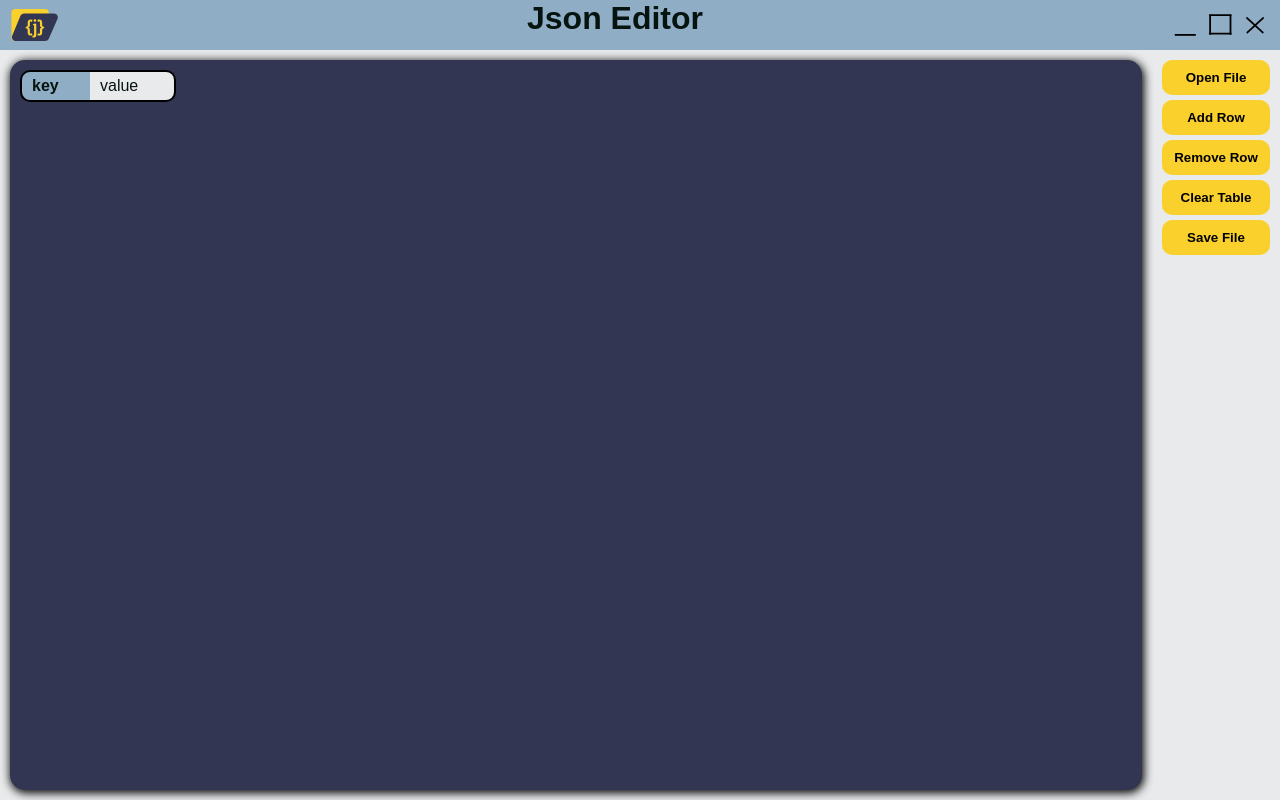
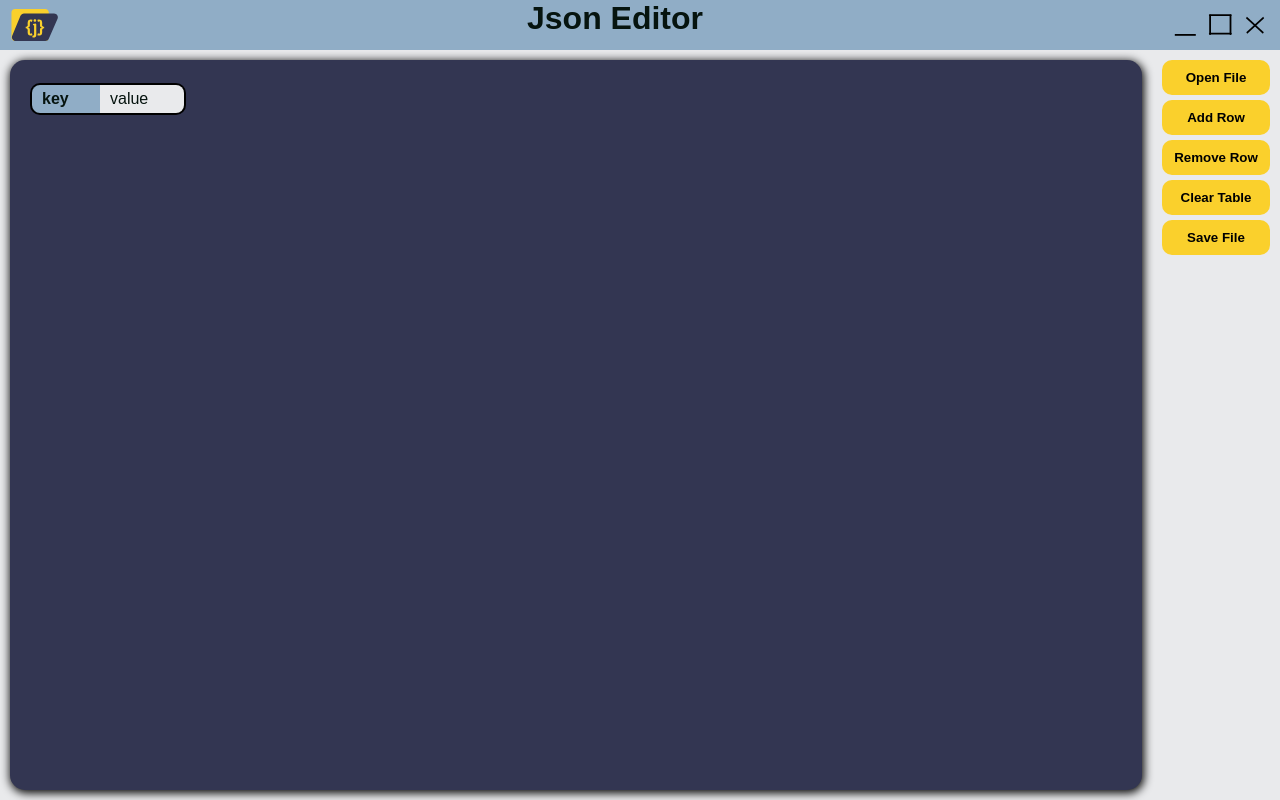
Before and after one commit to TMG8047KG/JsonEditor, a React (Vite) app: page / in a window 1280 px wide. Both pictures are taken after a click on the button "Create project". Built offline with nearby package versions, Linux system fonts and the light colour scheme; a web font is replaced by a local one.

Commit message:
A better json structure

```diff
--- a/src/components/cell.tsx
+++ b/src/components/cell.tsx
@@ -1,12 +1,66 @@
 import style from './styles/cell.module.css'
 
-function cell({ name, val }: {name: string; val: string|number}){
-    return(
-        <div className={style.content}>
-            <span contentEditable className={style.key}>{name}</span>
-            <span contentEditable className={style.value}>{val}</span>
+interface CellProps {
+    id: string;
+    name: string;
+    val: string | number;
+    isSelected: boolean;
+    onSelect: () => void;
+    isExpandable?: boolean;
+    isExpanded?: boolean;
+    onToggleExpand?: () => void;
+}
+
+function Cell({
+    id,
+    name,
+    val,
+    isSelected,
+    onSelect,
+    isExpandable = false,
+    isExpanded = false,
+    onToggleExpand
+}: CellProps) {
+
+    const handleContentClick = (e: React.MouseEvent) => {
+        e.stopPropagation();
+        onSelect();
+    };
+
+    const handleExpandClick = (e: React.MouseEvent) => {
+        e.stopPropagation();
+        if (onToggleExpand) {
+            onToggleExpand();
+        }
+    };
+
+    return (
+        <div
+            className={`${style.content} ${isSelected ? style.selected : ''}`}
+            onClick={handleContentClick}
+            data-id={id}
+        >
+            <span contentEditable className={style.key}>
+                {name}
+            </span>
+
+            {/* Only show value span if not expandable */}
+            {!isExpandable && (
+                <span contentEditable className={style.value}>
+                    {val}
+                </span>
+            )}
+
+            {isExpandable && (
+                <button
+                    className={style.expandButton}
+                    onClick={handleExpandClick}
+                >
+                    {isExpanded ? '−' : '+'}
+                </button>
+            )}
         </div>
     )
 }
 
-export default cell;
+export default Cell;
--- a/src/components/editor.tsx
+++ b/src/components/editor.tsx
@@ -5,6 +5,7 @@ import Controls from "./controls";
 
 function Editor() {
   const [projectStarted, setProjectStarted] = useState(false);
+  const [hasSelectedRow, setHasSelectedRow] = useState(false);
   const tableRef = useRef<TableHandle>(null);
 
   const createProject = () => {
@@ -22,6 +23,21 @@ function Editor() {
 
   const handleClearTable = () => {
     tableRef.current?.clearTable();
+    setHasSelectedRow(false);
+  }
+
+  const handleAddNestedRow = () => {
+    tableRef.current?.addNestedRow();
+  }
+
+  const handleRemoveSelectedRow = () => {
+    tableRef.current?.removeSelectedRow();
+    setHasSelectedRow(false);
+  }
+
+  // Handle row selection change
+  const handleSelectionChange = (selected: boolean) => {
+    setHasSelectedRow(selected);
   }
 
   return (
@@ -31,9 +47,23 @@ function Editor() {
           <button className={styles.button} onClick={createProject}>
             Create project
           </button>
-        ) : (<Table ref={tableRef}/>)}
+        ) : (
+          <Table
+            ref={tableRef}
+            onSelectionChange={handleSelectionChange}
+          />
+        )}
       </div>
-      {!projectStarted ? "" : <Controls onAddRow={handleAddRow} onRemoveRow={handleRemoveRow} onClearTable={handleClearTable}/>}
+      {!projectStarted ? "" : (
+        <Controls
+          onAddRow={handleAddRow}
+          onRemoveRow={handleRemoveRow}
+          onClearTable={handleClearTable}
+          onAddNestedRow={handleAddNestedRow}
+          onRemoveSelectedRow={handleRemoveSelectedRow}
+          hasSelectedRow={hasSelectedRow}
+        />
+      )}
     </div>
   )
 }
--- a/src/components/styles/cell.module.css
+++ b/src/components/styles/cell.module.css
@@ -4,11 +4,14 @@
     font-weight: 700;
     background: #90ADC6;
     padding: 5px 10px;
+    border-radius: 10px;
+    min-width: 3rem;
+    border: 2px solid black;
+}
+
+.content:has(.value) .key {
     border-radius: 10px 0px 0px 10px;
-    min-width: 3rem;
-    border-left: 2px solid black;
-    border-top: 2px solid black;
-    border-bottom: 2px solid black;
+    border-right: none;
 }
 
 .key:focus{
@@ -33,4 +36,33 @@
 
 .content{
     display: flex;
+    align-items: center;
+    margin: 3px 0;
+    transition: all 0.2s ease;
+    cursor: pointer;
 }
+
+.content.selected .key {
+    border-color: #FAD02C;
+    box-shadow: 0 0 3px #FAD02C;
+}
+
+.content.selected .value {
+    border-color: #FAD02C;
+    box-shadow: 0 0 3px #FAD02C;
+}
+
+.expandButton {
+    margin-left: 5px;
+    display: flex;
+    justify-content: center;
+    align-items: center;
+    width: 24px;
+    height: 24px;
+    background: #FAD02C;
+    border: none;
+    border-radius: 50%;
+    font-weight: bold;
+    cursor: pointer;
+    font-size: 16px;
+}
--- a/src/components/styles/table.module.css
+++ b/src/components/styles/table.module.css
@@ -2,4 +2,23 @@
     display: flex;
     flex-direction: column;
     gap: 5px;
+    padding: 10px;
 }
+
+.row {
+    display: flex;
+    flex-direction: column;
+}
+
+.nestedRows {
+    margin-left: 20px;
+    padding-left: 10px;
+    border-left: 2px dashed #90ADC6;
+}
+
+.empty {
+    color: #E9EAEC;
+    text-align: center;
+    padding: 20px;
+    font-style: italic;
+}
--- a/src/components/table.tsx
+++ b/src/components/table.tsx
@@ -7,45 +7,197 @@ export type TableHandle = {
   addRow: () => void;
   removeRow: () => void;
   clearTable: () => void;
+  addNestedRow: () => void;
+  removeSelectedRow: () => void;
 };
 
-// Define a row type for better type safety
-type TableRow = {
+// Define row types for better type safety
+export type TableRow = {
   id: string;
   key: string;
-  value: string | number;
+  value: string | number | TableRow[];
+  isSelected: boolean;
+  parentId: string | null;
+  isExpanded?: boolean;
 };
 
-const Table = forwardRef<TableHandle>((_, ref) => {
+// Define props interface for the Table component
+interface TableProps {
+  onSelectionChange?: (selected: boolean) => void;
+}
+
+const Table = forwardRef<TableHandle, TableProps>(({ onSelectionChange }, ref) => {
     const [rows, setRows] = useState<TableRow[]>([
-        { id: "row-" + Date.now(), key: "key", value: "value" }
+        { id: "row-" + Date.now(), key: "key", value: "value", isSelected: false, parentId: null }
     ]);
 
     const tableRef = useRef<HTMLDivElement>(null);
+
+    // Handle row selection
+    const handleSelectRow = (id: string) => {
+        setRows(prevRows => {
+            const updatedRows = prevRows.map(row => ({
+                ...row,
+                isSelected: row.id === id ? true : false
+            }));
+
+            // Notify parent component about selection change
+            if (onSelectionChange) {
+                onSelectionChange(true);
+            }
+
+            return updatedRows;
+        });
+    };
+
+    // Find selected row
+    const getSelectedRow = () => {
+        return rows.find(row => row.isSelected);
+    };
+
+    // Get all top-level rows (no parent)
+    const getTopLevelRows = () => {
+        return rows.filter(row => row.parentId === null);
+    };
+
+    // Get child rows for a specific parent
+    const getChildRows = (parentId: string) => {
+        return rows.filter(row => row.parentId === parentId);
+    };
+
+    // Toggle expansion of a row with nested items
+    const toggleExpand = (id: string) => {
+        setRows(prevRows =>
+            prevRows.map(row => ({
+                ...row,
+                isExpanded: row.id === id ? !row.isExpanded : row.isExpanded
+            }))
+        );
+    };
 
     // Expose methods to parent components
     useImperativeHandle(ref, () => ({
         addRow: () => {
             setRows(prevRows => [
                 ...prevRows,
-                { id: "row-" + Date.now(), key: "", value: "" }
+                {
+                    id: "row-" + Date.now(),
+                    key: "",
+                    value: "",
+                    isSelected: false,
+                    parentId: null
+                }
             ]);
         },
         removeRow: () => {
             if (rows.length > 0) {
-                setRows(prevRows => prevRows.slice(0, -1));
+                // Remove the last top-level row
+                const topLevelRows = getTopLevelRows();
+                if (topLevelRows.length > 0) {
+                    const lastRow = topLevelRows[topLevelRows.length - 1];
+                    setRows(prevRows => prevRows.filter(row =>
+                        row.id !== lastRow.id && row.parentId !== lastRow.id
+                    ));
+                }
             }
         },
         clearTable: () => {
             setRows([]);
+            // Notify parent component about selection change
+            if (onSelectionChange) {
+                onSelectionChange(false);
+            }
+        },
+        addNestedRow: () => {
+            const selectedRow = getSelectedRow();
+            if (selectedRow) {
+                // Check if the selected row's value is empty or not an array
+                if (typeof selectedRow.value !== 'object') {
+                    // Create a new row as a child of the selected row
+                    const newRow = {
+                        id: "row-" + Date.now(),
+                        key: "",
+                        value: "",
+                        isSelected: false,
+                        parentId: selectedRow.id
+                    };
+
+                    // Update the selected row to have an array value and be expanded
+                    setRows(prevRows =>
+                        prevRows.map(row =>
+                            row.id === selectedRow.id ?
+                            { ...row, value: [], isExpanded: true } :
+                            row
+                        ).concat(newRow)
+                    );
+                } else {
+                    // Just add a new nested row to the existing array
+                    const newRow = {
+                        id: "row-" + Date.now(),
+                        key: "",
+                        value: "",
+                        isSelected: false,
+                        parentId: selectedRow.id
+                    };
+                    setRows(prevRows => [...prevRows, newRow]);
+                }
+            }
+        },
+        removeSelectedRow: () => {
+            const selectedRow = getSelectedRow();
+            if (selectedRow) {
+                // Remove the selected row and its children
+                setRows(prevRows => prevRows.filter(row =>
+                    row.id !== selectedRow.id && row.parentId !== selectedRow.id
+                ));
+
+                // Notify parent component about selection change
+                if (onSelectionChange) {
+                    onSelectionChange(false);
+                }
+            }
         }
     }));
 
+    // Recursive function to render rows with proper nesting
+    const renderRows = (parentId: string | null) => {
+        const rowsToRender = rows.filter(row => row.parentId === parentId);
+
+        return rowsToRender.map(row => {
+            const hasChildren = rows.some(r => r.parentId === row.id);
+            const isArrayValue = Array.isArray(row.value) || hasChildren;
+
+            return (
+                <div key={row.id} className={row.isSelected ? `${style.row} ${style.selected}` : style.row}>
+                    <Cell
+                        id={row.id}
+                        name={row.key}
+                        val={isArrayValue ? "" : row.value}
+                        isSelected={row.isSelected}
+                        onSelect={() => handleSelectRow(row.id)}
+                        isExpandable={isArrayValue}
+                        isExpanded={row.isExpanded}
+                        onToggleExpand={() => toggleExpand(row.id)}
+                    />
+
+                    {/* Render children if expanded and has children */}
+                    {hasChildren && row.isExpanded && (
+                        <div className={style.nestedRows}>
+                            {renderRows(row.id)}
+                        </div>
+                    )}
+                </div>
+            );
+        });
+    };
+
     return (
         <div className={style.table} ref={tableRef}>
-            {rows.length < 1 ? "There's no objects!" : rows.map(row => (
-                <Cell key={row.id} name={row.key} val={row.value} />
-            ))}
+            {rows.length < 1 ? (
+                <div className={style.empty}>There's no objects!</div>
+            ) : (
+                renderRows(null)
+            )}
         </div>
     );
 });
```
Also changed, not shown: src/components/controls.tsx (+22 -2 lines).
